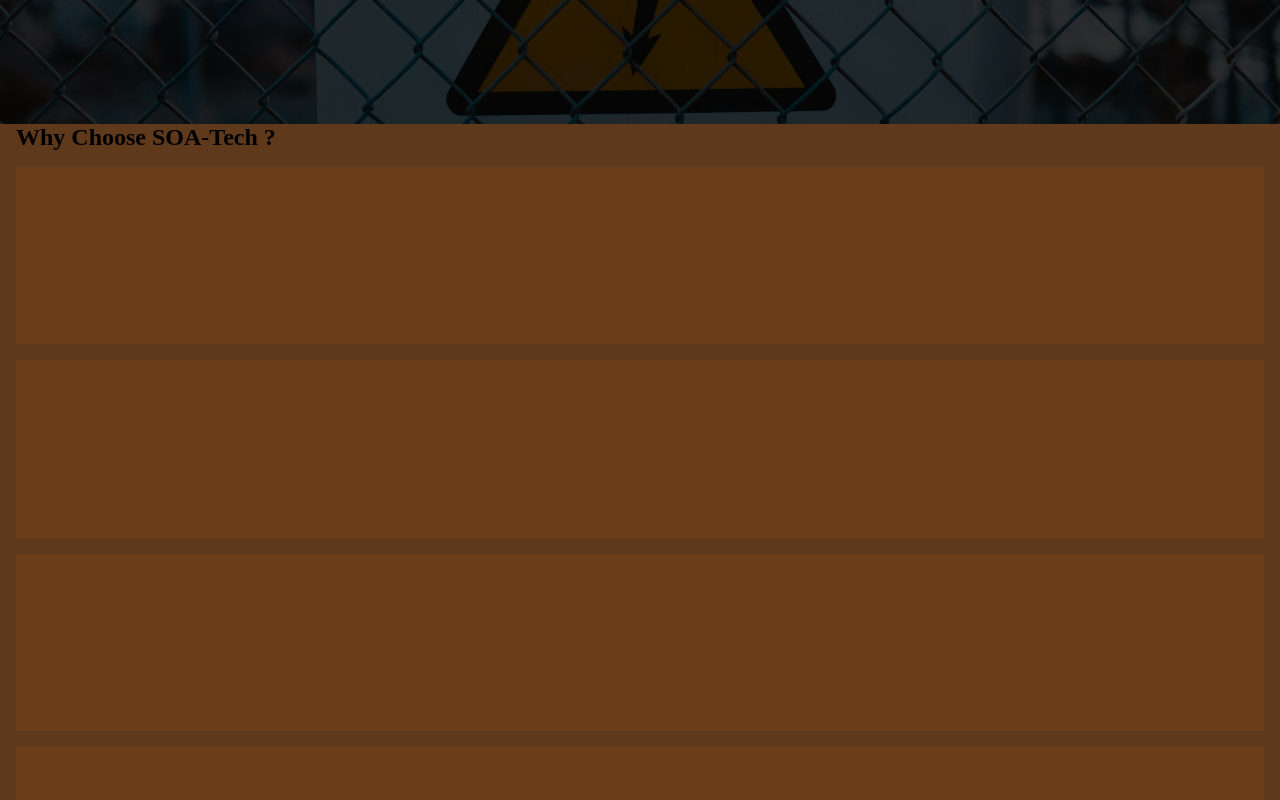
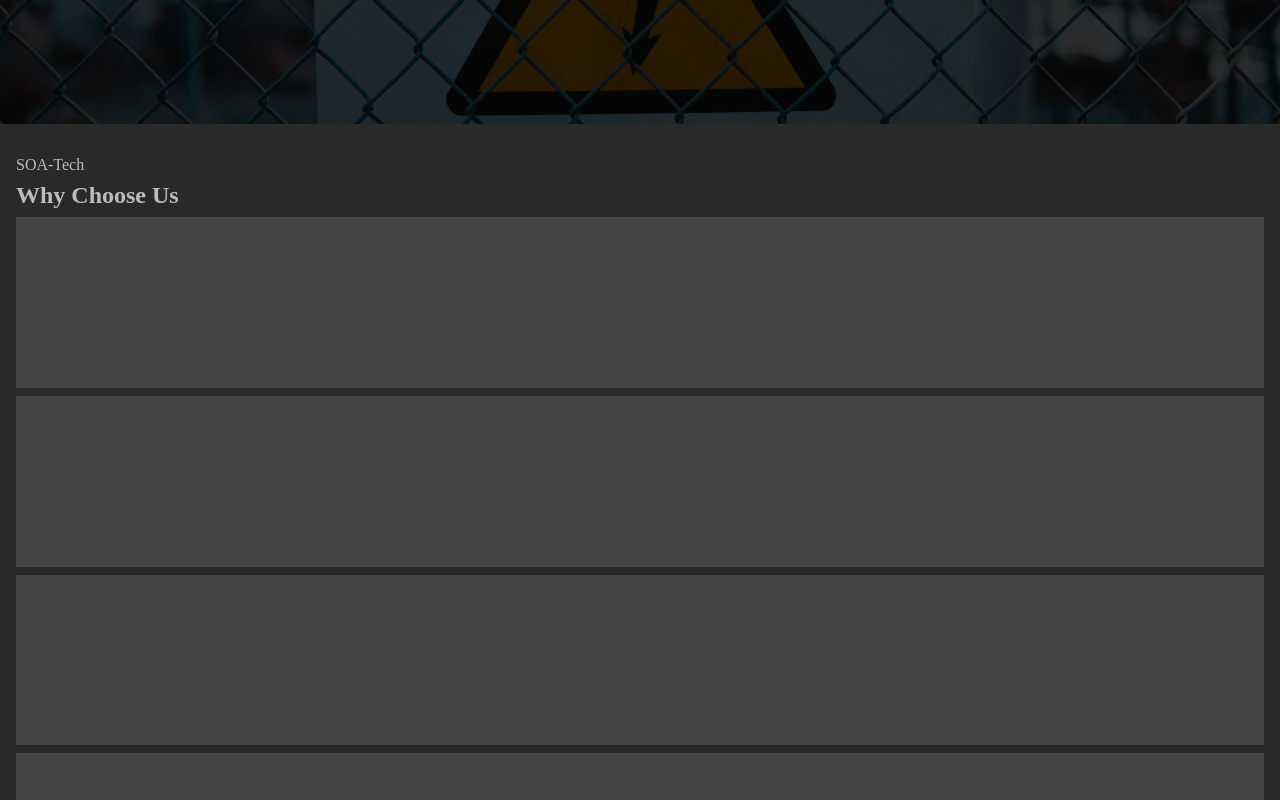
Before and after one commit to firemasterleo/shapestation2, a Vue app: page /TestPage in a window 1280 px wide. Shown: the part 1460-2260 px from the top of the page. Built offline with nearby package versions, Linux system fonts and the light colour scheme.

Commit message:
Update TestPage.vue

```diff
--- a/src/components/TestPage.vue
+++ b/src/components/TestPage.vue
@@ -184,7 +184,8 @@
         </div>
 
         <div class="section4">
-            <h2>Why Choose SOA-Tech ?</h2>
+            <p>SOA-Tech</p>
+            <h2>Why Choose Us</h2>
             <div></div>
             <div></div>
             <div></div>
@@ -692,16 +693,18 @@
             height: 50rem;
             width: 100%;
             padding-inline:1rem;
-            background-color: rgb(94, 57, 27);
+            padding-top: 2rem;
+            background-color: rgb(41, 41, 40);
+            color: rgba(239, 236, 232, 0.753);
             display: flex;
             flex-direction: column;
-            gap: 1rem;
+            gap: 0.5rem;
             // background-color: black;
 
             div {
                 width: 100%;
                 height: 20rem;
-                background-color: rgb(108, 61, 25);
+                background-color: rgb(70, 69, 67);
 
             }
         }
```
